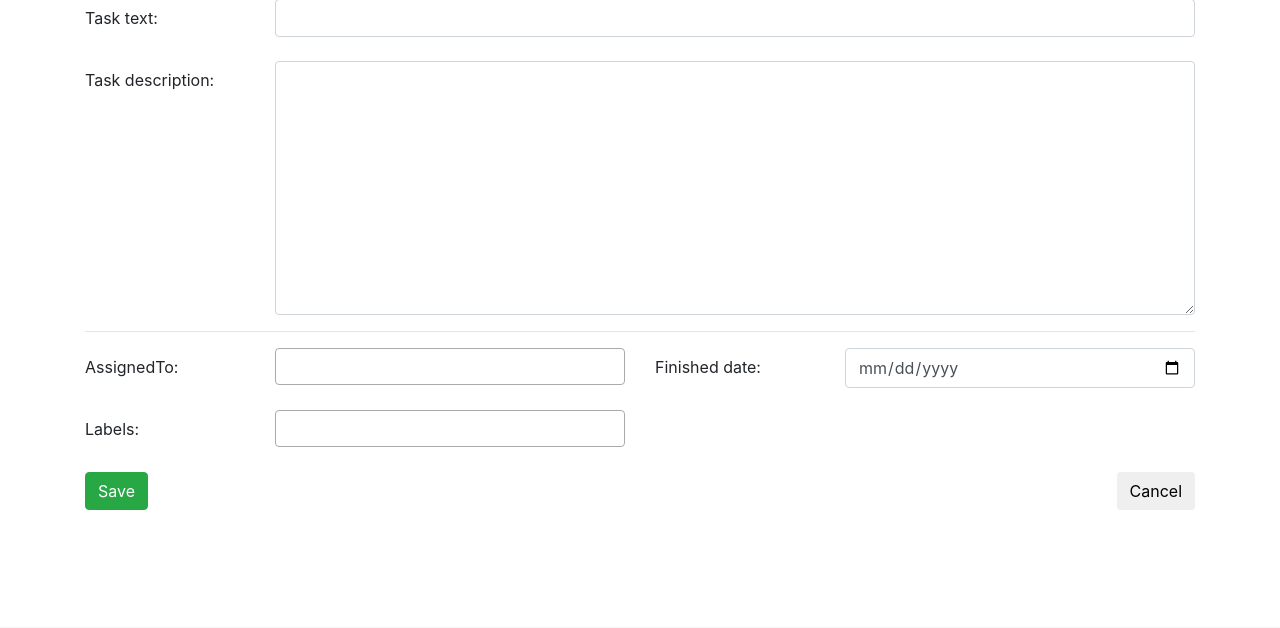
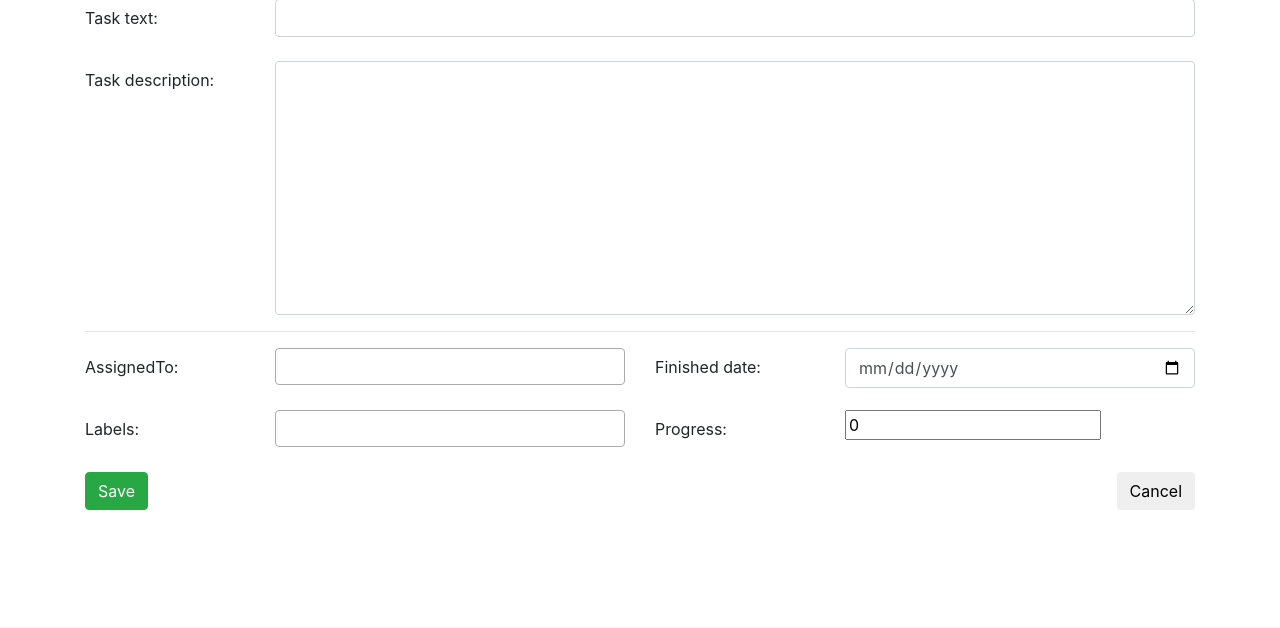
Before and after one commit to phiphi282/Frudo, a Django app: page /tasks/create/ in a window 1280 px wide. Shown: the part 113-741 px from the top of the page. Run offline with Django 3.2, Linux system fonts and the light colour scheme; the visitor is signed in with stand-in values (Sample User, id 1); data comes from the database, SQL or seed files in the repository; data that the repository does not hold is empty; some libraries are stand-ins or nearby versions.

Commit message:
Added progress indicator.

```diff
--- a/Django/tasks/models.py
+++ b/Django/tasks/models.py
@@ -30,11 +30,12 @@ class Task(models.Model):
     important = models.BooleanField()
     assignedTo = models.ManyToManyField(User, blank=True)
     labels = models.ManyToManyField(Label, blank=True)
+    progress = models.IntegerField(default=0)
 
 class CreateTaskForm(forms.ModelForm):
     class Meta:
         model = Task
-        fields = ['task_text', 'task_description', 'finished_date', 'assignedTo', 'labels', 'important']
+        fields = ['task_text', 'task_description', 'finished_date', 'assignedTo', 'labels', 'important', 'progress']
 
     task_text = forms.CharField(widget=forms.TextInput(attrs={'class':'form-control'}))
     task_description = forms.CharField(widget=forms.Textarea(attrs={'class':'form-control'}))
--- a/Django/tasks/templates/tasks/index.html
+++ b/Django/tasks/templates/tasks/index.html
@@ -23,13 +23,18 @@
 								<a href="#" class="badge badge-pill" style="background-color: {{ label.label_color }}; color: #FFFFFF">{{ label.label_text }}</a>
 							</span>
 							{% endfor %}
+							<div class="pull-right">
+								{{ task.progress }} %
+							</div>
 						</div>
 					</div>
+					{% comment %}
 					{% if task.important %}
 					<div class="pull-right">
 						important
 					</div>
 					{% endif %}
+					{% endcomment %}
 				</div>
 			</div>
 			<!-- Add number of comments-->
--- a/Django/tasks/templates/tasks/newtask.html
+++ b/Django/tasks/templates/tasks/newtask.html
@@ -42,6 +42,10 @@
 				{% endfor %}
 				</select>
 			</div>
+			<label for={{ form.progress.id_for_label }} class="col-sm-2 col-form-label">{{ form.progress.label_tag }}</label>
+			<div class="col-sm-4">
+				{{ form.progress }}
+			</div>
 		</div>
 		<input class="btn btn-success" type="submit" value="Save" />
 		<button type="button" class="btn float-right" onclick="location.href= '{% url 'tasks:index' %}';">Cancel</button>
```
